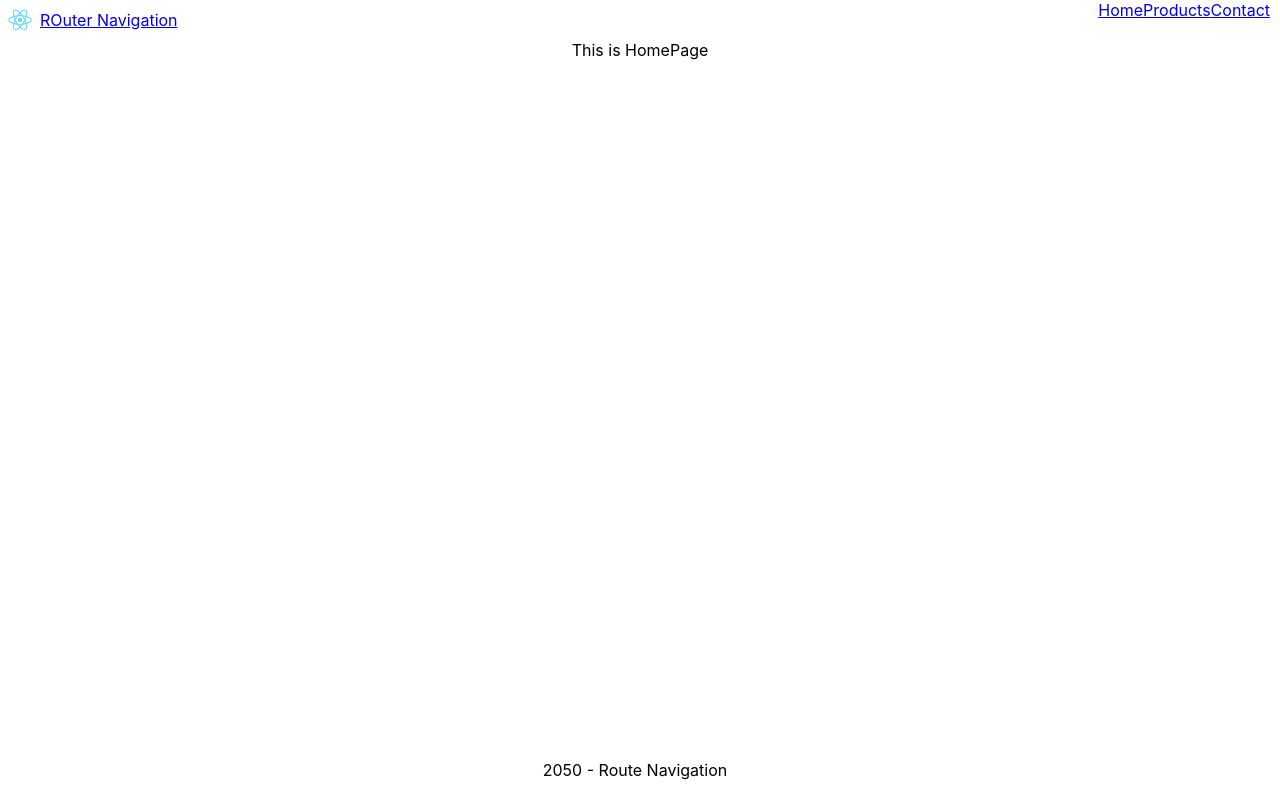
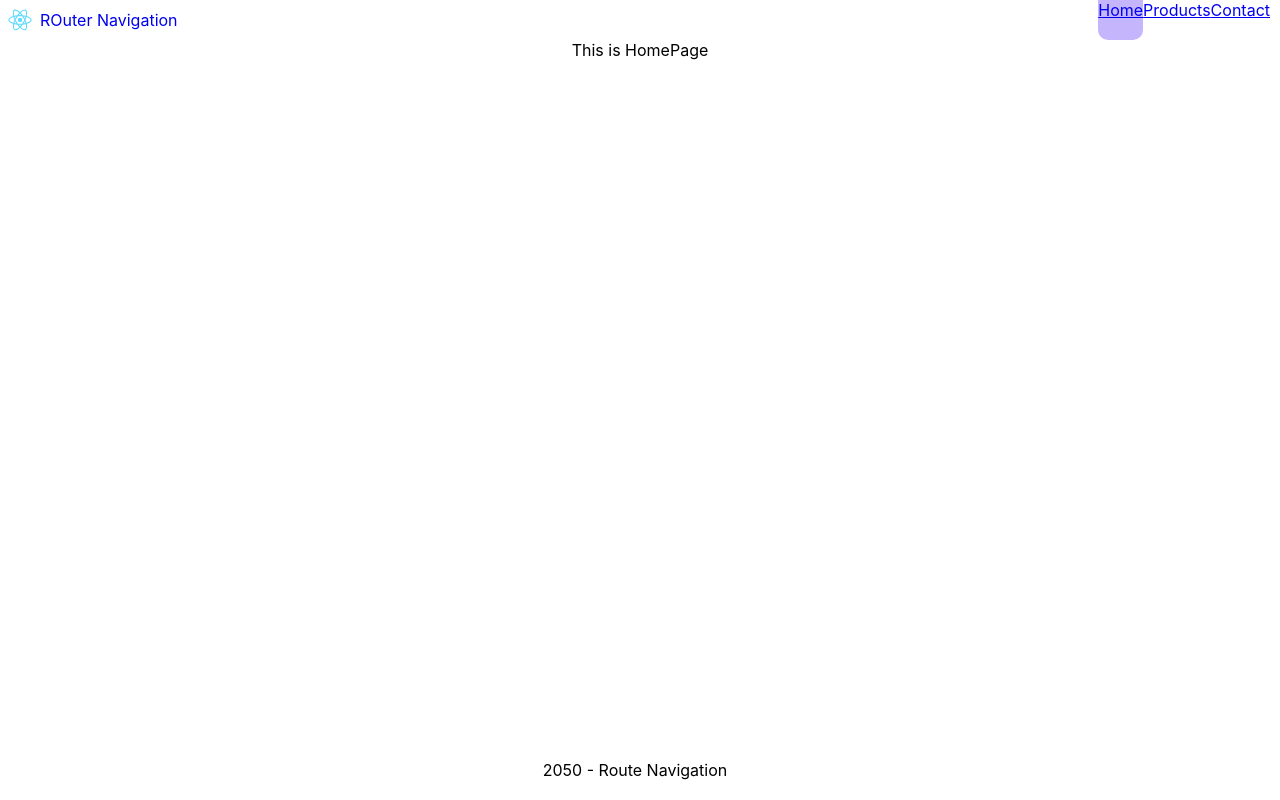
Before and after one commit to anshul-bheniye/react-router-practice, a React (Create React App) app: page / in a window 1280 px wide. Built offline with nearby package versions, Linux system fonts and the light colour scheme.

Commit message:
link style, create active class for navlink

```diff
--- a/src/App.css
+++ b/src/App.css
@@ -1,7 +1,7 @@
 .App {
   text-align: center;
 }
-
+/*
 .App-logo {
   height: 40vmin;
   pointer-events: none;
@@ -22,20 +22,8 @@
   justify-content: center;
   font-size: calc(10px + 2vmin);
   color: white;
-}
+} */
 
-.App-link {
-  color: #61dafb;
-}
-
-@keyframes App-logo-spin {
-  from {
-    transform: rotate(0deg);
-  }
-  to {
-    transform: rotate(360deg);
-  }
-}
 
 /* ----------------------------------------------- */
 
@@ -60,12 +48,27 @@
   align-self: center;
 }
 
+.logo,
+.nav-item{
+  text-decoration: none;
+}
+
 nav,
 .footer{
   justify-content: space-evenly;
   margin-right: 10px;
 }
 
+.header nav .nav-item{
+  padding: 10px;
+}
+
+.active{
+  background-color: #c4b5fd;
+  border-bottom-left-radius: 10px;
+  border-bottom-right-radius: 10px;
+}
+
 .main{
   height: 90vh;
 }
```
